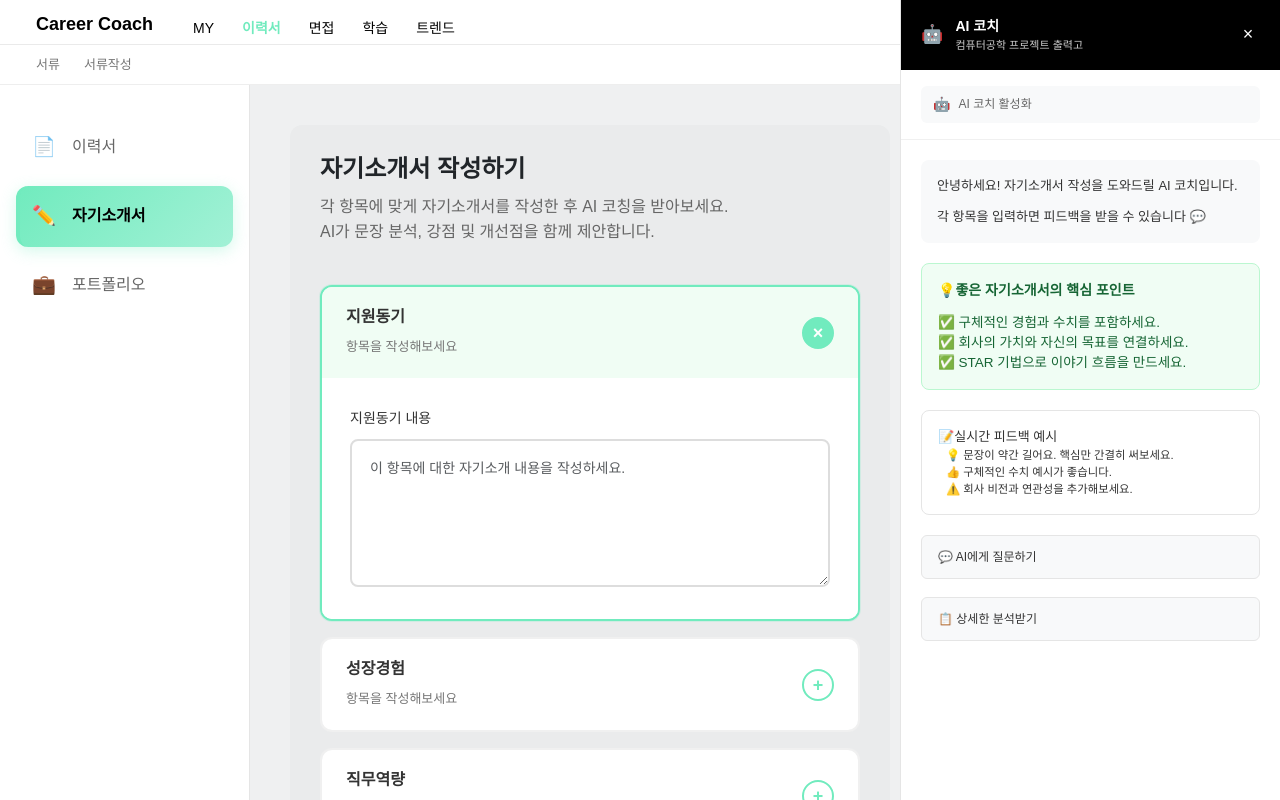
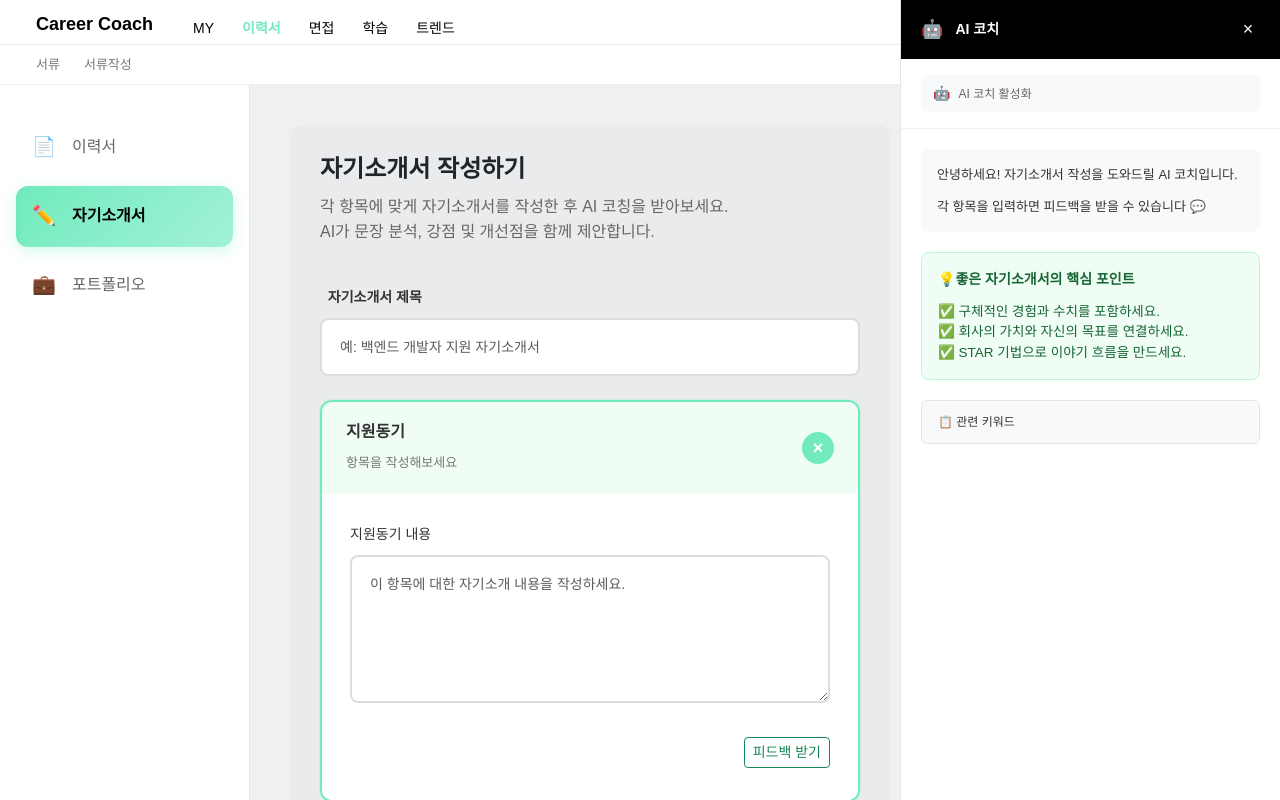
Before and after one commit to llbk-team/llbky-front, a Vue app: page /resume/coverletter/write in a window 1280 px wide. Shown: the top 800 px of the page. Built offline with nearby package versions, Linux system fonts and the light colour scheme; a web font is replaced by a local one.

Commit message:
feat: 자소서 실시간 코칭 백엔드 연동

```diff
--- /dev/null
+++ b/src/utils/coverletterCoach.js
@@ -0,0 +1,120 @@
+// 자소서 작성 페이지 컴포넌트용 AI 코칭 js 파일
+import { ref, reactive, computed } from "vue";
+import coverletterApi from "@/apis/coverletterApi";
+
+function useCoverLetterCoach(introFields) {
+
+  // 오른쪽 AI 패널 ON/OFF
+  const showAICoaching = ref(true);
+  const toggleAICoaching = () => {
+    showAICoaching.value = !showAICoaching.value;
+  };
+
+  // 로딩 스피너
+  const aiLoading = ref(false);
+
+  // 항목별 피드백 박스
+  const feedbackBoxes = reactive({
+    supportMotive: null,
+    growthExperience: null,
+    jobCapability: null,
+    futurePlan: null
+  });
+
+  // 항목 매핑
+  const sectionMap = {
+    "지원동기": "supportMotive",
+    "성장경험": "growthExperience",
+    "직무역량": "jobCapability",
+    "입사 후 포부": "futurePlan"
+  };
+
+  // UI용 매핑
+  const reverseSectionMap = {
+    supportMotive: "지원동기",
+    growthExperience: "성장경험",
+    jobCapability: "직무역량",
+    futurePlan: "입사 후 포부"
+  };
+
+  // 현재 선택된 섹션(하이라이트용 정도)
+  const currentSection = ref(null);
+
+  // 버튼 클릭 → 해당 항목 피드백 요청
+  const getSectionFeedback = async (sectionKey, content) => {
+    if (!content || !content.trim()) {
+      alert("내용을 입력해야 AI 피드백을 받을 수 있습니다.");
+      return;
+    }
+
+    aiLoading.value = true;
+
+    const mapped = sectionMap[sectionKey];   // "지원동기" → "supportMotive" 이런 식
+    currentSection.value = mapped;
+
+    try {
+      const { data } = await coverletterApi.coach({
+        memberId: 1,
+        section: mapped,
+        content: content
+      });
+
+      feedbackBoxes[mapped] = {
+        summary: data.summary,
+        strengths: data.strengths,
+        improvements: data.improvements,
+        improvedText: data.improvedText
+      };
+
+      showAICoaching.value = true;
+    } catch (err) {
+      console.error("자소서 코칭 요청 실패:", err);
+      alert("AI 피드백을 가져오지 못했습니다.");
+    } finally {
+      aiLoading.value = false;
+    }
+  };
+
+  // 피드백 있는 항목들만 리스트로
+  const visibleFeedbackList = computed(() => {
+    return Object.entries(feedbackBoxes)
+      .filter(([key, box]) => box && typeof box === "object") // null, 이상한 값 방지
+      .map(([key, box]) => ({ key, box }));
+  });
+
+  // 수정된 내용을 해당 항목에 바로 적용하기 (★ sectionKey 받게 수정)
+  const applyImprovedText = (sectionKey) => {
+    if (!sectionKey) return;
+
+    const feedback = feedbackBoxes[sectionKey];
+    if (!feedback || !feedback.improvedText) return;
+
+    const improvedText = feedback.improvedText;
+
+    // 한글 key 찾기: "supportMotive" → "지원동기"
+    const originalKey = Object.keys(sectionMap).find(
+      (k) => sectionMap[k] === sectionKey
+    );
+    if (!originalKey) return;
+
+    // 실제 텍스트 적용
+    introFields[originalKey] = improvedText;
+  };
+
+  return {
+    currentSection,
+    showAICoaching,
+    toggleAICoaching,
+    aiLoading,
+    sectionMap,
+    reverseSectionMap,
+    feedbackBoxes,
+    getSectionFeedback,
+    visibleFeedbackList,
+    applyImprovedText
+  };
+}
+
+export default {
+  useCoverLetterCoach
+};
--- a/src/utils/coverletterWrite.js
+++ b/src/utils/coverletterWrite.js
@@ -1,10 +1,14 @@
 // 자소서 작성 페이지 컴포넌트용 js 파일
 import coverletterApi from "@/apis/coverletterApi";
-import { reactive } from "vue";
+import { reactive, ref } from "vue";
 import router from "@/router";
 
 // 자소서 작성
 function useCoverletterWrite() {
+
+    // 제목
+    const coverTitle = ref("");
+
     // 자소서 내용
     const introFields = reactive({
         "지원동기": "",
@@ -30,6 +34,7 @@ function useCoverletterWrite() {
     const saveCoverLetter = async () => {
         try {
             const coverLetter = {
+                title: coverTitle.value,
                 supportMotive: introFields["지원동기"],
                 growthExperience: introFields["성장경험"],
                 jobCapability: introFields["직무역량"],
@@ -51,7 +56,13 @@ function useCoverletterWrite() {
         }
     }
 
-    return { introFields, sections, toggleSection, saveCoverLetter };
+    return {
+        coverTitle,
+        introFields,
+        sections,
+        toggleSection,
+        saveCoverLetter
+    };
 }
 
 
--- a/src/views/resume/CoverLetterWrite.vue
+++ b/src/views/resume/CoverLetterWrite.vue
@@ -13,6 +13,17 @@
             각 항목에 맞게 자기소개서를 작성한 후 AI 코칭을 받아보세요.<br />
             AI가 문장 분석, 강점 및 개선점을 함께 제안합니다.
           </p>
+        </div>
+
+        <!-- 자기소개서 제목 -->
+        <div class="form-group">
+          <label style="font-weight:600;">&nbsp;&nbsp;자기소개서 제목</label>
+          <input
+            type="text"
+            v-model="coverTitle"
+            class="form-control mb-4"
+            placeholder="예: 백엔드 개발자 지원 자기소개서"
+          />
         </div>
 
         <!-- 자기소개서 항목 -->
@@ -42,6 +53,15 @@
                 placeholder="이 항목에 대한 자기소개 내용을 작성하세요."
               ></textarea>
             </div>
+
+            <div class="btn-wrapper">
+              <button
+                class="btn btn-outline-success btn-sm mt-4"
+                @click="getSectionFeedback(key, introFields[key])"
+              >
+                피드백 받기
+              </button>
+            </div>
           </div>
         </div>
 
@@ -56,17 +76,18 @@
 
     <!-- AI 코칭 패널 -->
     <div class="ai-coaching-panel">
+      <!-- AI 헤더 -->
       <div class="ai-header">
         <div class="ai-profile">
           <div class="ai-avatar">🤖</div>
           <div class="ai-info">
             <span class="ai-name">AI 코치</span>
-            <span class="ai-desc">컴퓨터공학 프로젝트 출력고</span>
           </div>
         </div>
-        <button class="close-btn">×</button>
+        <button class="close-btn" @click="toggleAICoaching">×</button>
       </div>
 
+      <!-- AI 상태 -->
       <div class="ai-status">
         <div class="status-indicator">
           <div class="status-icon">🤖</div>
@@ -74,12 +95,15 @@
         </div>
       </div>
 
+      <!-- AI 콘텐츠 -->
       <div class="ai-content">
+        <!-- 환영 메시지 -->
         <div class="welcome-section">
           <p>안녕하세요! 자기소개서 작성을 도와드릴 AI 코치입니다.</p>
           <p>각 항목을 입력하면 피드백을 받을 수 있습니다 💬</p>
         </div>
 
+        <!-- 작성 팁 -->
         <div class="tips-section">
           <div class="section-title">
             <span class="icon">💡</span>
@@ -92,21 +116,39 @@
           </div>
         </div>
 
-        <div class="feedback-section">
-          <div class="section-title">
-            <span class="icon">📝</span>
-            <span>실시간 피드백 예시</span>
+        <!-- 실시간 피드백 -->
+        <div
+          class="ai-feedback-box"
+          v-for="item in visibleFeedbackList"
+          :key="item.key"
+        >
+          <h4>📝 {{ reverseSectionMap[item.key] }} 항목 코칭</h4>
+          <p><strong>요약:</strong> {{ item.box.summary }}</p>
+          <p><strong>잘한 점:</strong> {{ item.box.strengths }}</p>
+          <p><strong>개선점:</strong> {{ item.box.improvements }}</p>
+
+          <div class="improved-box" v-if="item.box.improvedText">
+            <h5>✨ AI 수정본</h5>
+            <p>{{ item.box.improvedText }}</p>
+            <div class="btn-wrapper">
+              <button
+                class="btn btn-outline-success btn-sm mt-4"
+                @click="applyImprovedText(item.key)"
+              >
+                수정본 적용하기
+              </button>
+            </div>
           </div>
-          <ul class="list-unstyled small mb-0 ps-2">
-            <li>💡 문장이 약간 길어요. 핵심만 간결히 써보세요.</li>
-            <li>👍 구체적인 수치 예시가 좋습니다.</li>
-            <li>⚠️ 회사 비전과 연관성을 추가해보세요.</li>
-          </ul>
+
+          <!-- 로딩 스피너로 대체할 부분 -->
+          <div class="loading-spinner" v-if="aiLoading">
+            <div class="spinner"></div>
+            <span>AI가 분석 중입니다...</span>
+          </div>
         </div>
 
         <div class="ai-actions">
-          <button class="ai-action-btn">💬 AI에게 질문하기</button>
-          <button class="ai-action-btn">📋 상세한 분석받기</button>
+          <button class="ai-action-btn">📋 관련 키워드</button>
         </div>
       </div>
     </div>
@@ -116,13 +158,27 @@
 <script setup>
 import SideBar from '@/components/sidebar/SideBar.vue';
 import coverletterWrite from '@/utils/coverletterWrite';
+import coverletterCoach from '@/utils/coverletterCoach';
 
 const {
+  coverTitle,
   introFields,
   sections,
   toggleSection,
   saveCoverLetter
 } = coverletterWrite.useCoverletterWrite();
+
+const {
+  feedbackBoxes,
+  aiLoading,
+  sectionMap,
+  reverseSectionMap,
+  currentSection,
+  toggleAICoaching,
+  getSectionFeedback,
+  visibleFeedbackList,
+  applyImprovedText
+} = coverletterCoach.useCoverLetterCoach(introFields);
 </script>
 
 <style scoped>
@@ -275,6 +331,12 @@ const {
   background: #5dd4a3;
   transform: translateY(-1px);
 }
+.btn-wrapper {
+  display: flex;
+  justify-content: flex-end;
+  margin-top: 10px;
+}
+
 
 /* ─────────────────────────────── */
 /*      AI 코칭 패널 (오른쪽 패널)   */
@@ -443,6 +505,38 @@ const {
   margin-bottom: 20px;
 }
 
+.ai-feedback-box {
+  background: #f7f7f7;           /* 연한 회색 배경 */
+  border: 1px solid #e3e3e3;      /* 더 연한 테두리 */
+  border-radius: 10px;
+  padding: 20px;
+  margin-bottom: 20px;
+  box-shadow: 0 2px 4px rgba(0,0,0,0.05); /* 살짝 그림자 */
+}
+
+.ai-feedback-box h4 {
+  font-size: 15px;
+  font-weight: 700;
+  margin-bottom: 12px;
+  color: #333;
+}
+
+.improved-box {
+  background: #f0fdf4;                 /* 연한 민트 */
+  border: 1px solid #bbf7d0;           /* 민트 테두리 */
+  padding: 16px 18px;
+  border-radius: 8px;
+  margin-top: 16px;
+}
+
+.improved-box h5 {
+  font-size: 14px;
+  font-weight: 700;
+  color: #166534;                      /* 딥그린 */
+  margin-bottom: 8px;
+}
+
+
 /* 버튼 */
 .ai-actions {
   display: flex;
```
